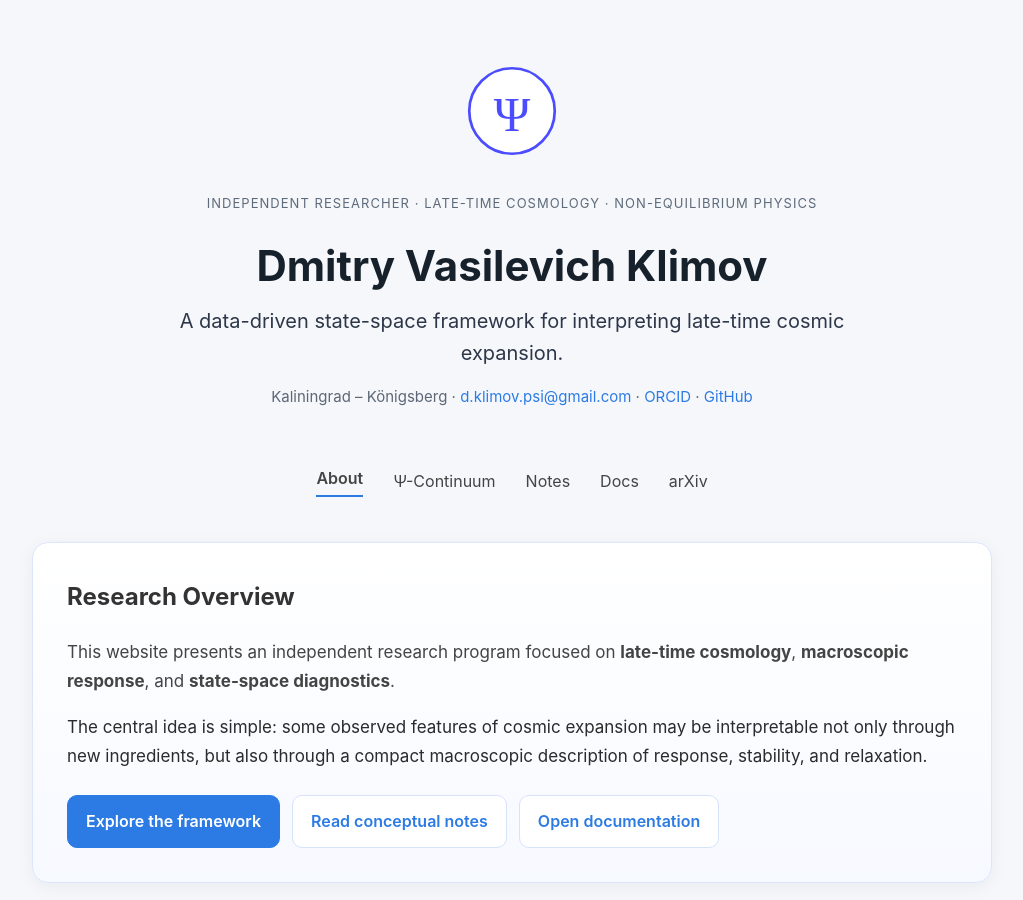
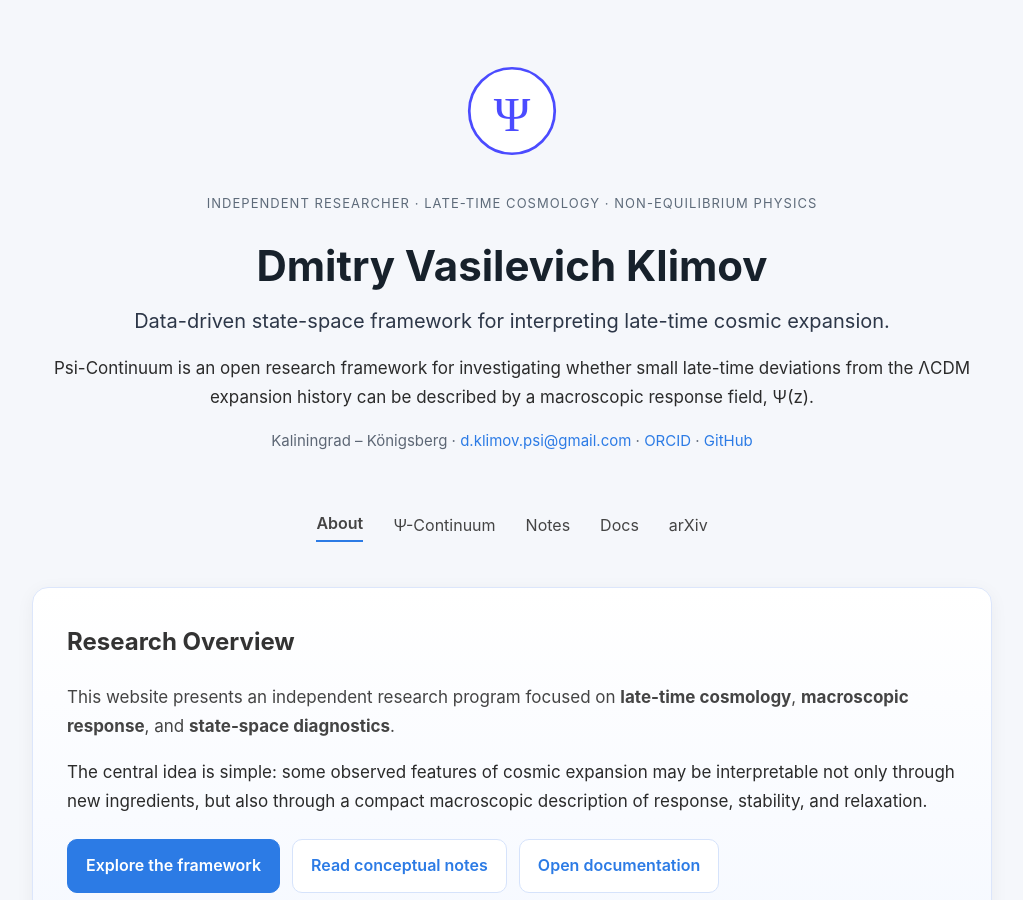
Before and after one commit to dmitrylife/Dmitrylife.github.io, a Jekyll site: the page index.html, which Jekyll copies as it is, in a window 1280 px wide and 900 px high. Shown: the whole window, without its empty margins (128-1151 px from the left). Built offline with Jekyll 4.4.1, drawn with Linux system fonts in a browser that asks for light colours.

Commit message:
Update homepage

```diff
--- a/index.html
+++ b/index.html
@@ -37,7 +37,12 @@
         <p class="eyebrow">Independent Researcher · Late-Time Cosmology · Non-Equilibrium Physics</p>
         <h1>Dmitry Vasilevich Klimov</h1>
         <p class="hero-subtitle">
-            A data-driven state-space framework for interpreting late-time cosmic expansion.
+            Data-driven state-space framework for interpreting late-time cosmic expansion.
+        </p>
+        <p>
+            Psi-Continuum is an open research framework for investigating whether
+            small late-time deviations from the ΛCDM expansion history can be
+            described by a macroscopic response field, Ψ(z).
         </p>
         <p class="header-meta">
             Kaliningrad – Königsberg ·
```
